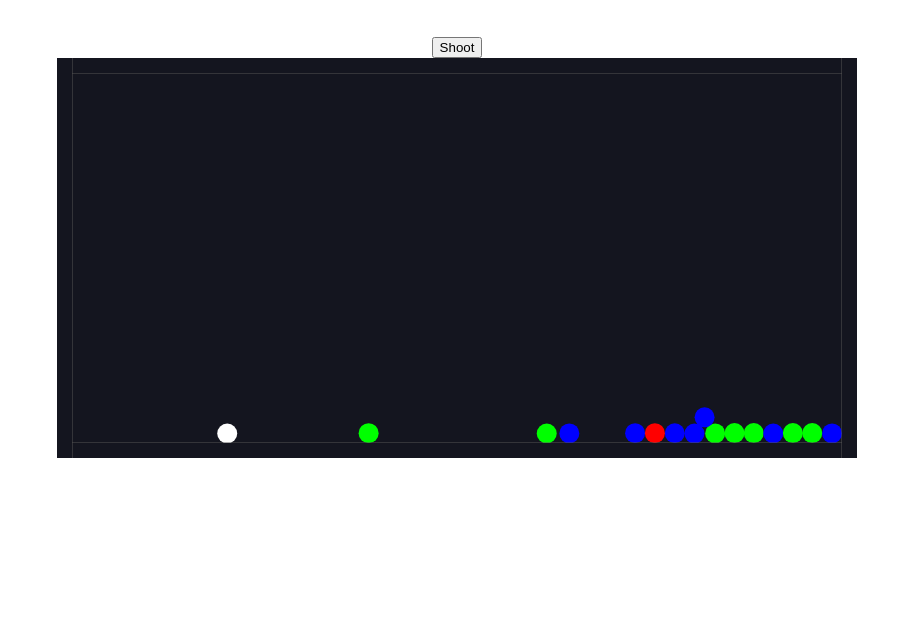
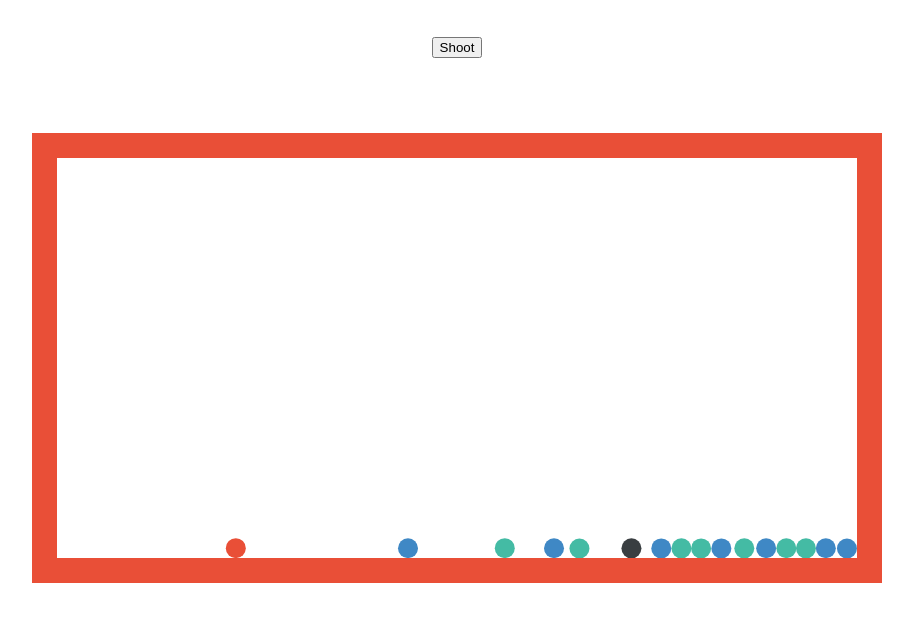
Before and after one commit to danheyward/tobacco-road-pool, a plain HTML site: page index.html in a window 1280 px wide. Shown: the part 61-682 px from the top of the page, without its empty margins (183-1096 px from the left). Drawn offline with nearby package versions, Linux system fonts and the light colour scheme.

Commit message:
added space around table and updated color scheme

```diff
--- a/css/style.css
+++ b/css/style.css
@@ -2,6 +2,7 @@ html,body {
   padding: 0;
   margin: 0;
   text-align: center;
+  background: #FFFFFF;
 }
 
 h1 {
--- a/js/app.js
+++ b/js/app.js
@@ -276,94 +276,14 @@ var engine = Engine.create({ world, timing: { timeScale: 1 } });
 var render = Render.create({
   element: document.body,
   engine: engine,
+  mouse: mouse,
   options: {
-      width: 800,
-      height: 400,
+      background: '#FFFFFF',
+      width: 1000,
+      height: 600,
       wireframes: false
   }
 });
-
-// Setting up variables for constants
-var bRadius = 10,
-    bRest = 0.95,
-    bFric = 0.3,
-    bMass = 1,
-    white = '#FFFFFF',
-    green = '#00FF00',
-    blue = '#0000FF',
-    red = '#FF0000'
-
-// Ball Rack position
-var sPos = [
-  // Cue Ball, Ball 1, Ball 2
-  [200, 200], [600, 200], [620, 210],
-  // Ball 3, Ball 4, 'Eight' Ball
-  [620, 190], [640, 220], [640, 200],
-  // Ball 6, Ball 7, Ball 8
-  [640, 180], [660, 230], [660, 210],
-  // Ball 9, Ball 10, Ball 11
-  [660, 190], [660, 170], [680, 240],
-  // Ball 12, Ball 13, Ball 14
-  [680, 220], [680, 200], [680, 180],
-  // Ball 15
-  [680, 160]
-];
-
-// Ball Specs
-var cueSpec = { render: { fillStyle: white }, restitution: bRest, friction: bFric, mass: bMass };
-var uncSpec = { render: { fillStyle: green }, restitution: bRest, friction: bFric, mass: bMass };
-var dookSpec = { render: { fillStyle: blue }, restitution: bRest, friction: bFric, mass: bMass };
-var redSpec = { render: { fillStyle: red }, restitution: bRest, friction: bFric, mass: bMass };
-
-// Bumper Positions
-var bPos = [
-  // Top Bumper, Bottom Bumper
-  [400, 0, 810, 30], [400, 400, 810, 30],
-  // Left Bumper, Right Bumper
-  [0, 200, 30, 410], [800, 200, 30, 420]
-];
-
-// Bumper Specs
-var bAttr = {
-  isStatic: true,
-  restitution: 1,
-  friction: 0,
-  frictionStatic: 0,
-  mass: 15
-};
-
-// Racking Balls
-var rack = [];
-var rackBalls = function() {
-  for (var i = 0; i < sPos.length; i++) {
-    if (i === 0) {
-      rack.push(Bodies.circle(sPos[i][0], sPos[i][1], bRadius, cueSpec))
-    } else if (i === 5) {
-      rack.push(Bodies.circle(sPos[i][0], sPos[i][1], bRadius, redSpec))
-    } else if (i % 2 === 1) {
-      rack.push(Bodies.circle(sPos[i][0], sPos[i][1], bRadius, uncSpec))
-    } else {
-      rack.push(Bodies.circle(sPos[i][0], sPos[i][1], bRadius, dookSpec))
-    };
-  };
-};
-rackBalls();
-
-// Building Bumpers
-var bumps = [];
-var buildBumps = function() {
-  for (var i = 0; i < bPos.length; i++) {
-    bumps.push(Bodies.rectangle(bPos[i][0], bPos[i][1], bPos[i][2], bPos[i][3], bAttr));
-  };
-};
-buildBumps();
-
-// Add Table, Balls and Bumpers to World, start engine + rendering
-World.add(engine.world, rack);
-World.add(engine.world, bumps);
-Engine.run(engine);
-Render.run(render);
-
 
 var mouse = Mouse.create(render.canvas)
 var mouseConstraint = MouseConstraint.create(engine, {
@@ -375,8 +295,92 @@ var mouseConstraint = MouseConstraint.create(engine, {
             }
         }
     });
+
+// Setting up variables for constants
+var bRadius = 10,
+    bRest = 0.95,
+    bFric = 0.3,
+    bMass = 1,
+    white = '#F6F7EB',
+    green = '#44BBA4',
+    blue = '#3F88C5',
+    black = '#393E41',
+    orange = '#E94F37'
+
+// Ball Rack position
+var baPos = [
+  // Cue Ball, Ball 1, Ball 2
+  [300, 300], [700, 300], [720, 310],
+  // Ball 3, Ball 4, 'Eight' Ball
+  [720, 290], [740, 320], [740, 300],
+  // Ball 6, Ball 7, Ball 8
+  [740, 280], [760, 330], [760, 310],
+  // Ball 9, Ball 10, Ball 11
+  [760, 290], [760, 270], [780, 340],
+  // Ball 12, Ball 13, Ball 14
+  [780, 320], [780, 300], [780, 280],
+  // Ball 15
+  [780, 260]
+];
+
+// Ball Specs
+var cueSpec = { render: { fillStyle: orange }, restitution: bRest, friction: bFric, mass: bMass };
+var uncSpec = { render: { fillStyle: green }, restitution: bRest, friction: bFric, mass: bMass };
+var dookSpec = { render: { fillStyle: blue }, restitution: bRest, friction: bFric, mass: bMass };
+var blackSpec = { render: { fillStyle: black }, restitution: bRest, friction: bFric, mass: bMass };
+
+// Bumper Positions
+var buPos = [
+  // Top Bumper, Bottom Bumper
+  [500, 87.5, 850, 25], [500, 512.5, 850, 25],
+  // Left Bumper, Right Bumper
+  [87.5, 300, 25, 450], [912.5, 300, 25, 450]
+];
+
+// Bumper Specs
+var bAttr = {
+  isStatic: true,
+  restitution: 1,
+  friction: 0,
+  frictionStatic: 0,
+  mass: 15,
+  render: {
+    fillStyle: orange
+  }
+};
+
+// Racking Balls
+var rack = [];
+var rackBalls = function() {
+  for (var i = 0; i < baPos.length; i++) {
+    if (i === 0) {
+      rack.push(Bodies.circle(baPos[i][0], baPos[i][1], bRadius, cueSpec))
+    } else if (i === 5) {
+      rack.push(Bodies.circle(baPos[i][0], baPos[i][1], bRadius, blackSpec))
+    } else if (i % 2 === 1) {
+      rack.push(Bodies.circle(baPos[i][0], baPos[i][1], bRadius, uncSpec))
+    } else {
+      rack.push(Bodies.circle(baPos[i][0], baPos[i][1], bRadius, dookSpec))
+    };
+  };
+};
+rackBalls();
+
+// Building Bumpers
+var bumpers = [];
+var buildBumpers = function() {
+  for (var i = 0; i < buPos.length; i++) {
+    bumpers.push(Bodies.rectangle(buPos[i][0], buPos[i][1], buPos[i][2], buPos[i][3], bAttr));
+  };
+};
+buildBumpers();
+
+// Add Table, Balls and Bumpers to World, start engine + rendering
+World.add(engine.world, rack);
+World.add(engine.world, bumpers);
 World.add(world, mouseConstraint);
-render.mouse = mouse;
+Engine.run(engine);
+Render.run(render);
 
 
 $('.shoot').on('click', function() {
```
